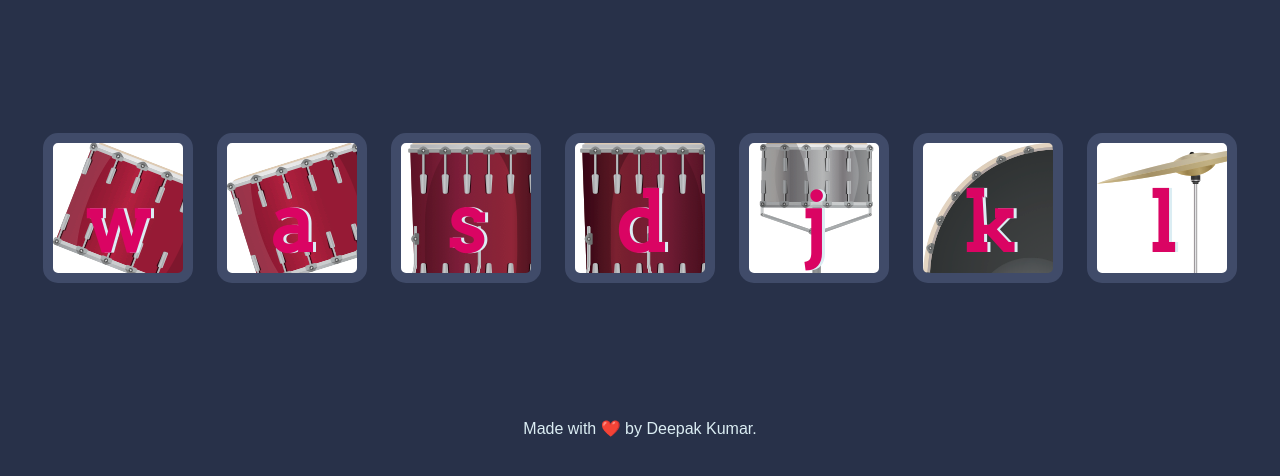
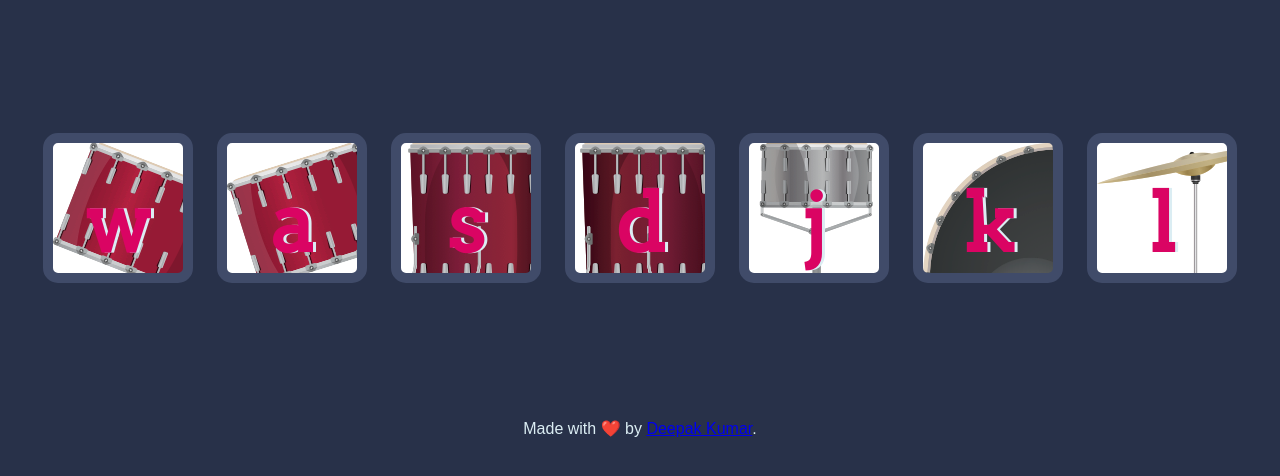
Before and after one commit to IamIr0nMan/DrumKit, a plain HTML site: page index.html in a window 1280 px wide. Shown: the part 156-632 px from the top of the page. Drawn offline with Linux system fonts and the light colour scheme.

Commit message:
add link

```diff
--- a/index.html
+++ b/index.html
@@ -23,7 +23,7 @@
 
 
   <footer>
-    Made with ❤️ by Deepak Kumar.
+    Made with ❤️ by <a href="https://github.com/IamIr0nMan">Deepak Kumar</a>.
     <script src="index.js" charset="utf-8"></script>
   </footer>
 </body>
```
